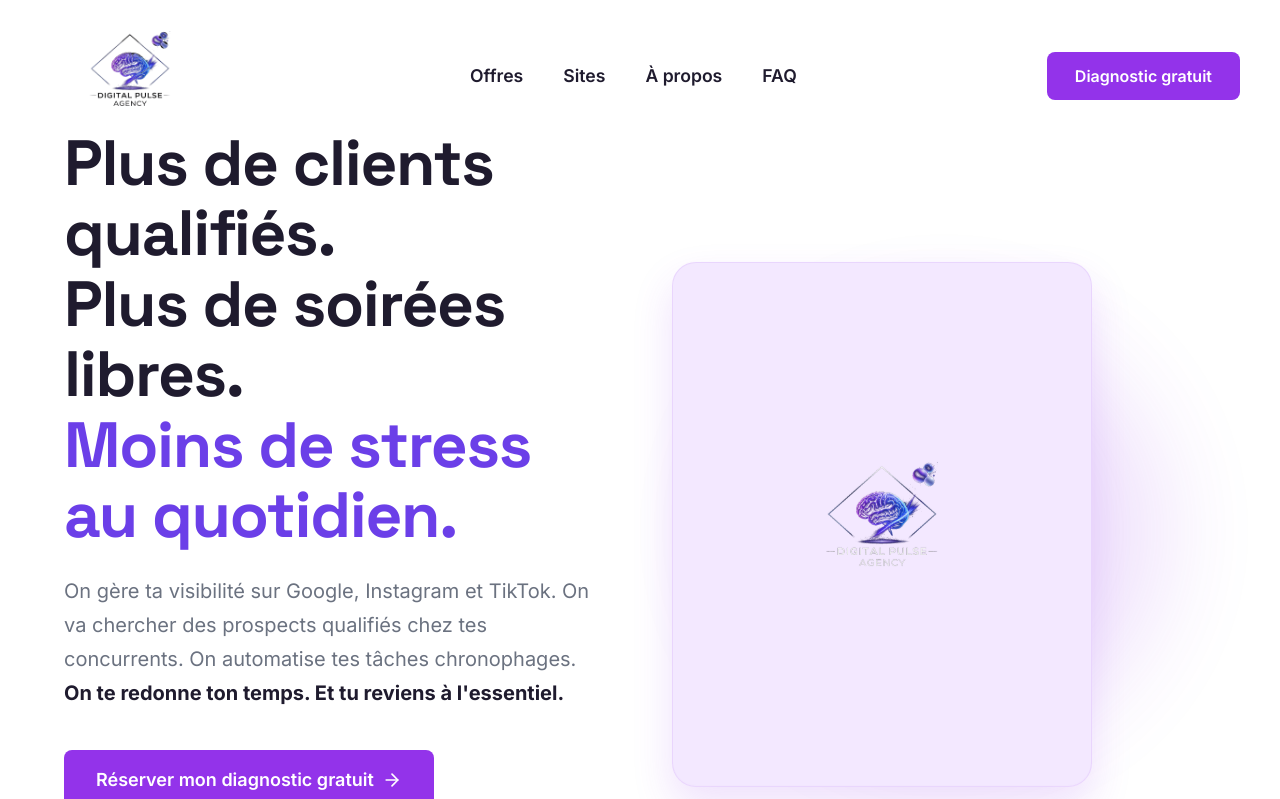
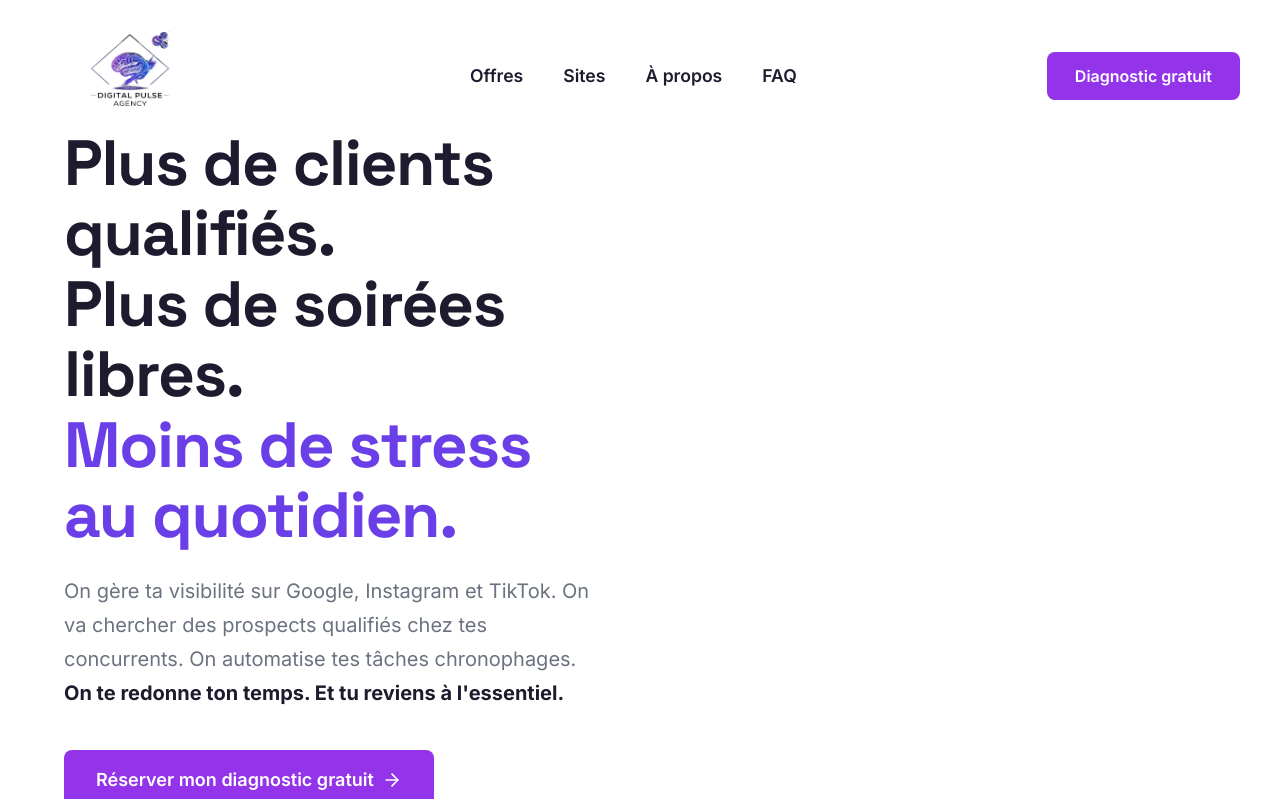
Before and after one commit to DigitalPulseAgency/SITE-AGENCE-definitif, a React (Vite) app: page / in a window 1280 px wide. Shown: the top 799 px of the page. Built offline with nearby package versions, Linux system fonts and the light colour scheme.

Commit message:
Suppression temporaire de la photo de la bannière

```diff
--- a/src/components/Hero.jsx
+++ b/src/components/Hero.jsx
@@ -45,11 +45,9 @@ export default function Hero() {
           </FadeIn>
         </div>
 
-        <FadeIn delay={0.3} className="hero-visual" style={{ position: 'relative', display: 'flex', justifyContent: 'center' }}>
+{/* <FadeIn delay={0.3} className="hero-visual" style={{ position: 'relative', display: 'flex', justifyContent: 'center' }}>
 
-          {/* Photo Placeholder Container */}
           <div style={{ position: 'relative' }}>
-            {/* Contained soft blob behind the photo */}
             <div style={{
               position: 'absolute',
               top: '10%',
@@ -63,7 +61,6 @@ export default function Hero() {
               zIndex: 0
             }} />
 
-            {/* Photo Card */}
             <div className="animate-float" style={{
             position: 'relative',
             width: '100%',
@@ -90,7 +87,7 @@ export default function Hero() {
 
 
           </div>
-        </FadeIn>
+        </FadeIn> */}
       </div>
 
       <style>{`
```
